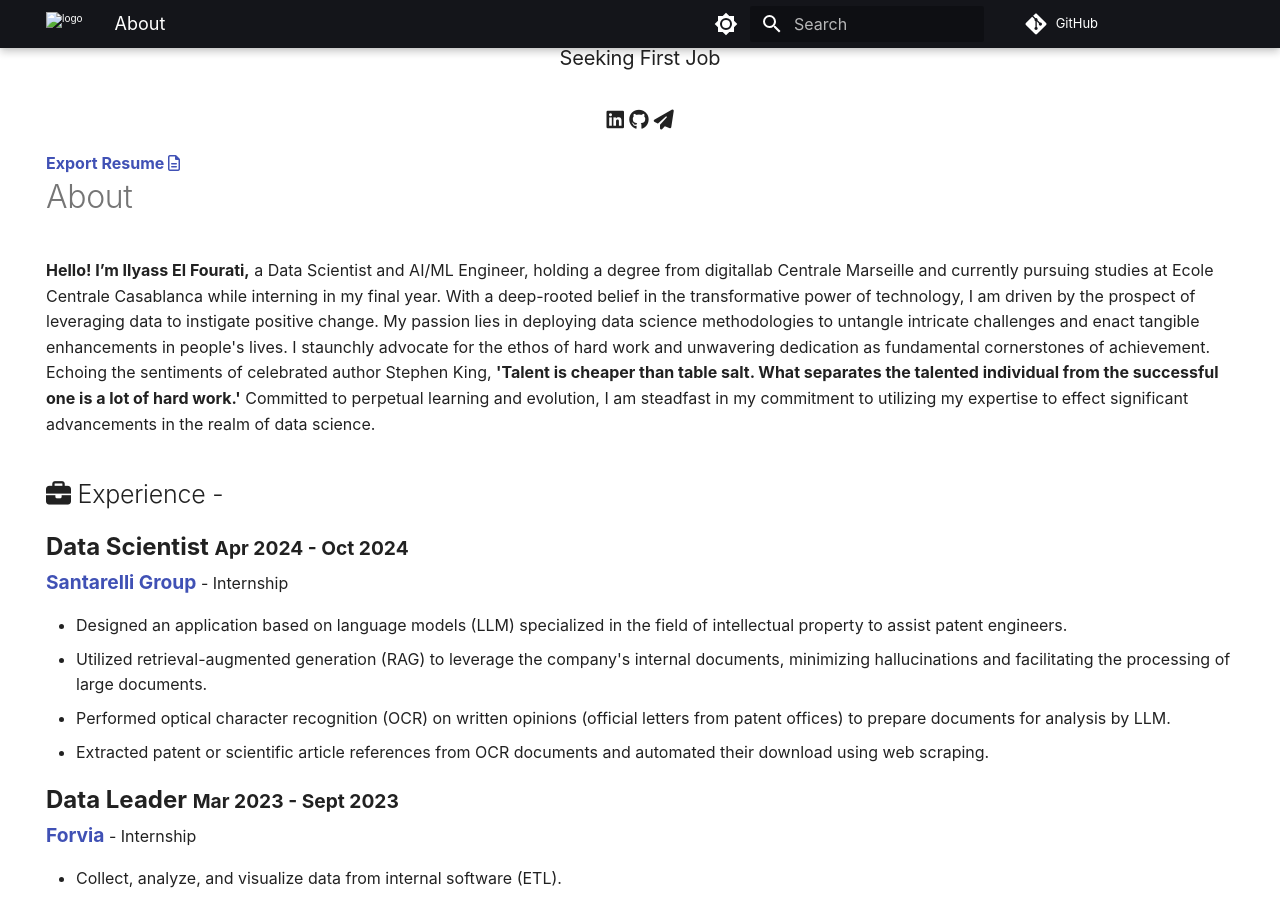
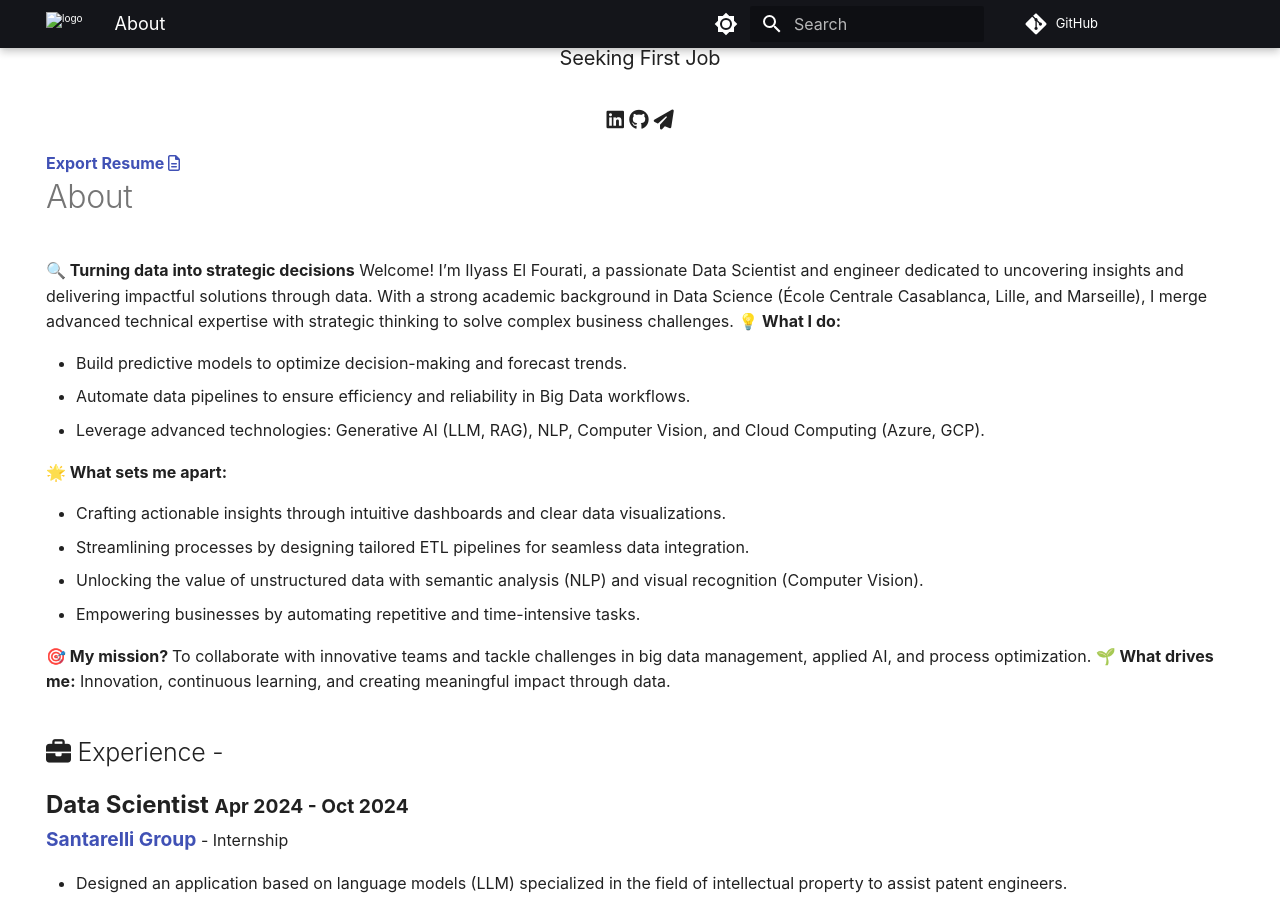
Before and after one commit to ilyasselfourati/ilyasselfourati, an MkDocs documentation site: the page built from web/index.md, in a window 1280 px wide and 900 px high, scrolled down 1213 px. Built offline with MkDocs 1.6.1 and Material for MkDocs 9.7.7, drawn with Linux system fonts in a browser that asks for light colours; nearby versions of some CDN libraries; comment, search, counter and statistics services are not loaded.

Commit message:
Update About

```diff
--- a/web/index.md
+++ b/web/index.md
@@ -30,7 +30,21 @@ title: About
      <span class="resume" style=" color: inherit;"><a href="https://drive.google.com/file/d/1oASBrY5qb3qvO1q-pMFgwTCi8zhWRp3b/view?usp=sharing"><strong>Export Resume </strong><i class="far fa-file-alt"></i>
      </a></span><h1>About</h1>
       <div class="underline"></div>
-      <p><strong>Hello! I’m Ilyass El Fourati,</strong>  a Data Scientist and AI/ML Engineer, holding a degree from digitallab Centrale Marseille and currently pursuing studies at Ecole Centrale Casablanca while interning in my final year. With a deep-rooted belief in the transformative power of technology, I am driven by the prospect of leveraging data to instigate positive change. My passion lies in deploying data science methodologies to untangle intricate challenges and enact tangible enhancements in people's lives. I staunchly advocate for the ethos of hard work and unwavering dedication as fundamental cornerstones of achievement. Echoing the sentiments of celebrated author Stephen King, <strong>'Talent is cheaper than table salt. What separates the talented individual from the successful one is a lot of hard work.'</strong> Committed to perpetual learning and evolution, I am steadfast in my commitment to utilizing my expertise to effect significant advancements in the realm of data science.
+      <p><strong>🔍 Turning data into strategic decisions</strong>
+      Welcome! I’m Ilyass El Fourati, a passionate Data Scientist and engineer dedicated to uncovering insights and delivering impactful solutions through data. With a strong academic background in Data Science (École Centrale Casablanca, Lille, and Marseille), I merge advanced technical expertise with strategic thinking to solve complex business challenges.
+      <strong>💡 What I do:</strong>
+      <ul>
+      <li>Build predictive models to optimize decision-making and forecast trends.
+      <li>Automate data pipelines to ensure efficiency and reliability in Big Data workflows.
+      <li>Leverage advanced technologies: Generative AI (LLM, RAG), NLP, Computer Vision, and Cloud Computing (Azure, GCP).</li></ul>
+      <strong>🌟 What sets me apart:</strong>
+      <ul>
+      <li>Crafting actionable insights through intuitive dashboards and clear data visualizations.
+      <li>Streamlining processes by designing tailored ETL pipelines for seamless data integration.
+      <li>Unlocking the value of unstructured data with semantic analysis (NLP) and visual recognition (Computer Vision).
+      <li>Empowering businesses by automating repetitive and time-intensive tasks.</li></ul>
+      <strong>🎯 My mission? </strong> To collaborate with innovative teams and tackle challenges in big data management, applied AI, and process optimization.
+      <strong>🌱 What drives me:</strong> Innovation, continuous learning, and creating meaningful impact through data.
      <h2><i class="fas fa-briefcase"></i> Experience -</h2>
      <p><strong style="font-size: 1.5em;">Data Scientist </strong><strong style="font-size: 1.2em;"><span class="date" style=" color: inherit;">Apr 2024 - Oct 2024</span><br><a>Santarelli Group</a></strong> - Internship</p>
       <p>
```
